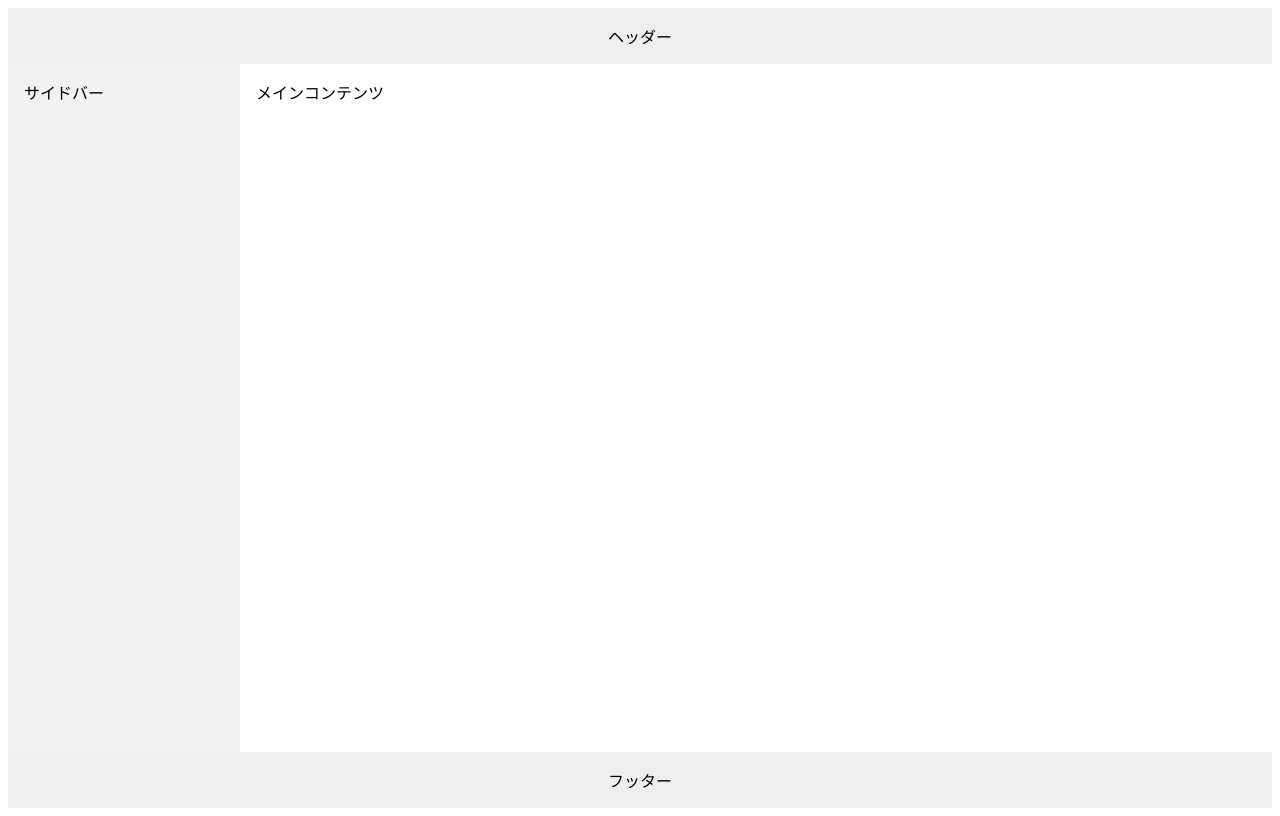
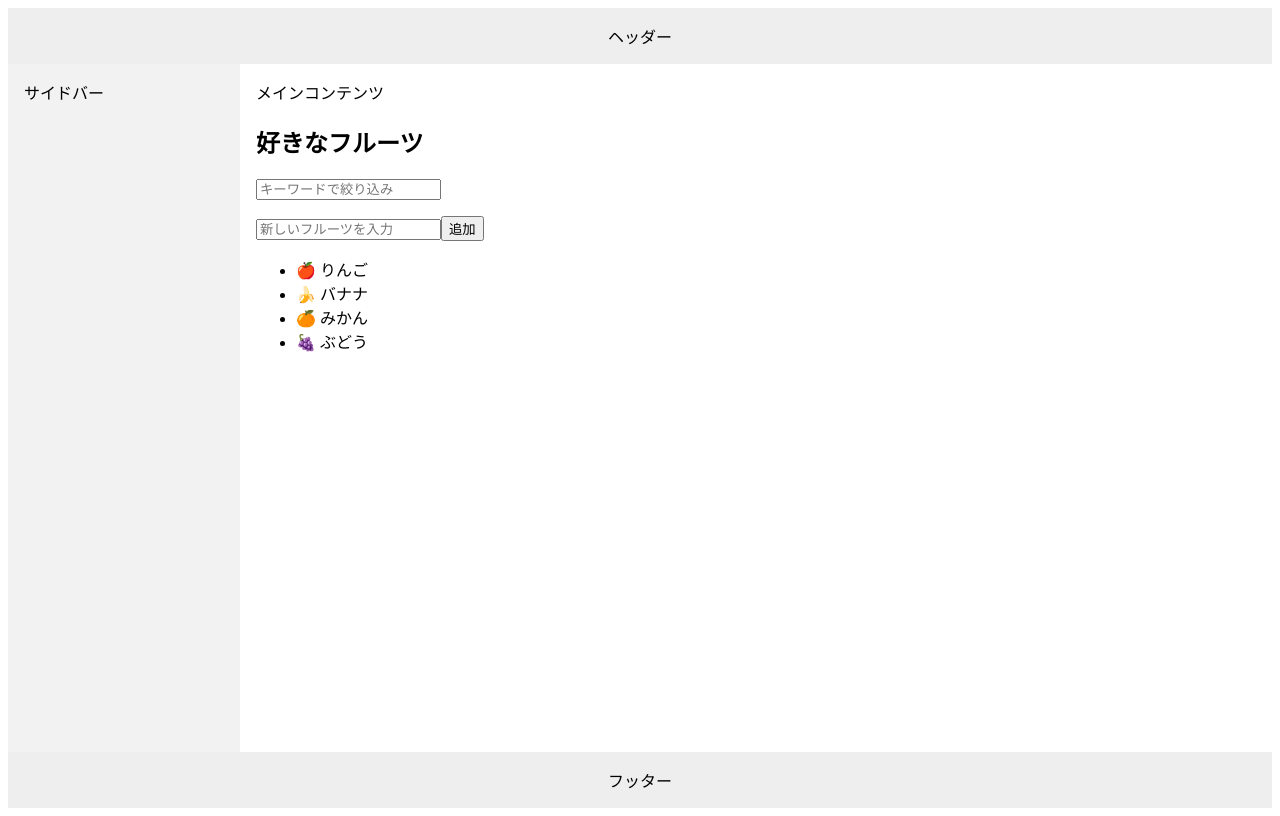
Before and after one commit to mhsm615/sample_app_js, a React (Create React App) app: page / in a window 1280 px wide. Built offline with nearby package versions, Linux system fonts and the light colour scheme.

Commit message:
フルーツの検索、入力をできるようにする

```diff
--- a/src/FruitList.js
+++ b/src/FruitList.js
@@ -1,13 +1,51 @@
-import React from "react";
+import React, { useState }　from "react";
 
 function FruitList() {
-  const fruits = ["🍎 りんご", "🍌 バナナ", "🍊 みかん", "🍇 ぶどう"];
+  const [fruits, setFruits] = useState([
+    "🍎 りんご",
+    "🍌 バナナ",
+    "🍊 みかん",
+    "🍇 ぶどう"
+  ]);
+  const [keyword, setKeyword] = useState("");
+  const [newFruit, setNewFruit] = useState("");
+
+    // 絞り込み処理
+    const filtered = fruits.filter((fruit) =>
+      fruit.includes(keyword)
+    );
+
+ // 追加処理
+ const handleAddFruit = () => {
+   if (newFruit.trim() === "") return; // 空文字なら追加しない
+   setFruits([...fruits, newFruit]);
+   setNewFruit(""); // 入力欄をクリア
+ };
 
   return (
     <div>
       <h2>好きなフルーツ</h2>
+      {/* 入力フォーム */}
+      <input
+        type="text"
+        placeholder="キーワードで絞り込み"
+        value={keyword}
+        onChange={(e) => setKeyword(e.target.value)}
+      />
+
+      {/* 追加 */}
+      <div style={{ marginTop: "1em" }}>
+        <input
+          type="text"
+          placeholder="新しいフルーツを入力"
+          value={newFruit}
+          onChange={(e) => setNewFruit(e.target.value)}
+        />
+        <button onClick={handleAddFruit}>追加</button>
+      </div>
+
       <ul>
-        {fruits.map((fruit, index) => (
+        {filtered.map((fruit, index) => (
           <li key={index}>{fruit}</li>
         ))}
       </ul>
--- a/src/components/Main.js
+++ b/src/components/Main.js
@@ -1,3 +1,9 @@
+import FruitList from "../FruitList";
+
 export default function Main() {
-  return <main className="main">メインコンテンツ</main>;
+  return (
+  <main className="main">メインコンテンツ
+  <FruitList />
+  </main>
+  )
 }
```
Also changed, not shown: .codesandbox/tasks.json (added), 1 other file (tests, documents, lock files or other folders).
